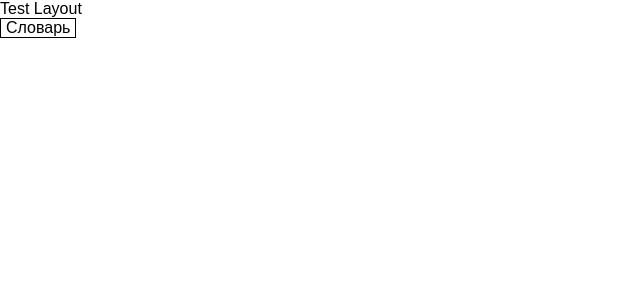
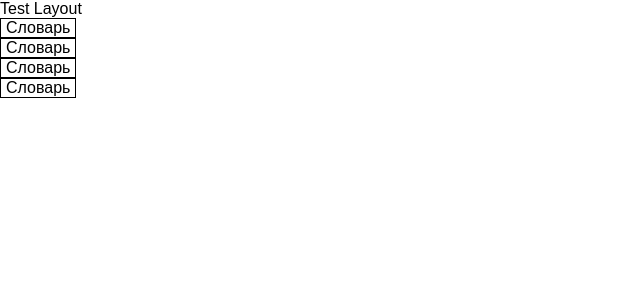
Before and after one commit to KLAN-DEVELOPER/KlanFrontSide, a Vue app: page /test in a window 1280 px wide. Shown: the top 300 px of the page, without its empty margins (0-640 px from the left). Built offline with nearby package versions, Linux system fonts and the light colour scheme.

Commit message:
Add background to dropdown list

```diff
--- a/src/UI/dropdowns/DropDownList/DropDownList.vue
+++ b/src/UI/dropdowns/DropDownList/DropDownList.vue
@@ -32,7 +32,8 @@
 
 <style module lang="scss">
 .container {
-  border: 1px solid red;
+  background-color: var(--white);
+  //border: 1px solid red;
   display: flex;
   flex-direction: column;
   width: max-content;
@@ -42,7 +43,7 @@
 }
 
 .option {
-  border: 1px dashed purple;
+  //border: 1px dashed purple;
   cursor: pointer;
   padding: 5px;
   display: flex;
--- a/src/pages/HomePage.vue
+++ b/src/pages/HomePage.vue
@@ -14,6 +14,9 @@ const dropDownData = [
 
 <template>
   <DropDown title="Словарь" :list="dropDownData"/>
+  <DropDown title="Словарь" :list="dropDownData"/>
+  <DropDown title="Словарь" :list="dropDownData"/>
+  <DropDown title="Словарь" :list="dropDownData"/>
 </template>
 
 <style module lang="scss"></style>
--- a/src/styles/_variables.scss
+++ b/src/styles/_variables.scss
@@ -1,4 +1,5 @@
 :root{
+  --white: white;
   --text: black;
   --hover: #e9ecef;
 }
```
